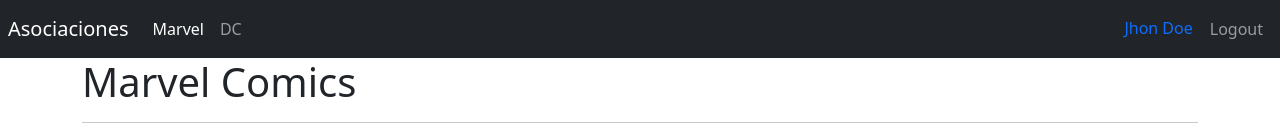
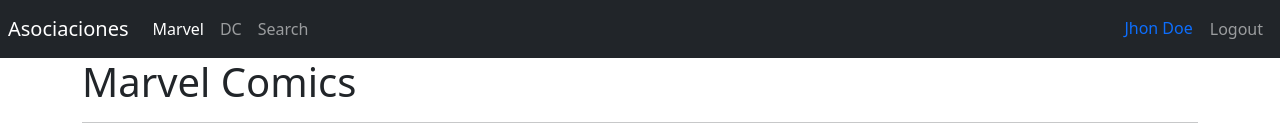
Before and after one commit to TomasDep/HeroApp-react, a React (Vite) app: page /marvel in a window 1280 px wide. Shown: the top 137 px of the page. Built offline with nearby package versions, Linux system fonts and the light colour scheme.

Commit message:
se agrega header

```diff
--- a/src/shared/components/Navbar.tsx
+++ b/src/shared/components/Navbar.tsx
@@ -10,7 +10,6 @@
       <Link className="navbar-brand" to="/">
         Asociaciones
       </Link>
-
       <div className="navbar-collapse">
         <div className="navbar-nav">
           <NavLink
@@ -21,7 +20,6 @@
           >
             Marvel
           </NavLink>
-
           <NavLink
             className={({ isActive }) =>
               `nav-item nav-link ${isActive ? "active" : ""}`
@@ -30,9 +28,16 @@
           >
             DC
           </NavLink>
+          <NavLink
+            className={({ isActive }) =>
+              `nav-item nav-link ${isActive ? "active" : ""}`
+            }
+            to="/search"
+          >
+            Search
+          </NavLink>
         </div>
       </div>
-
       <div className="navbar-collapse collapse w-100 order-3 dual-collapse2 d-flex justify-content-end">
         <ul className="navbar-nav ml-auto">
           <span className="nav-item nav-link text-primary">Jhon Doe</span>
```
